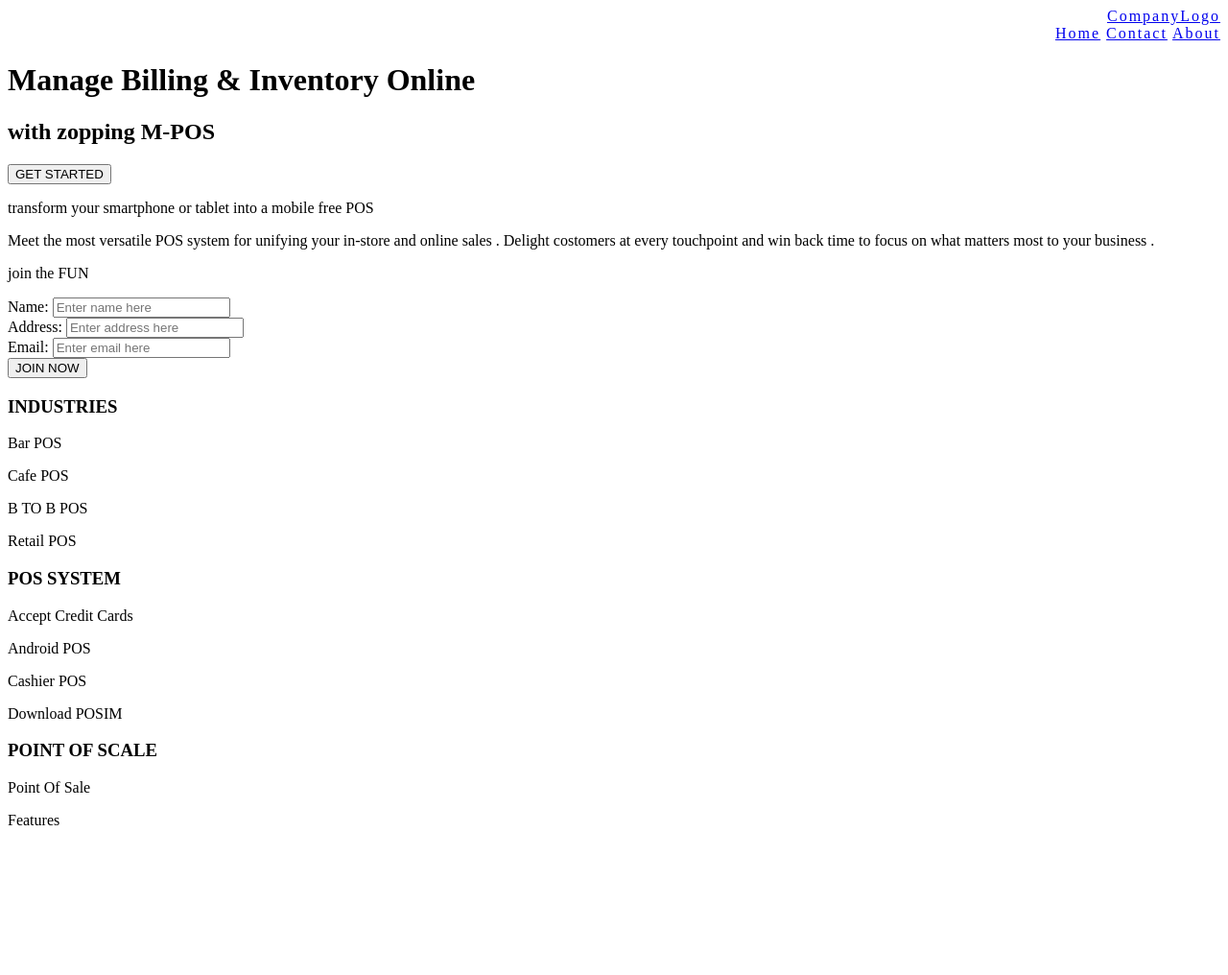
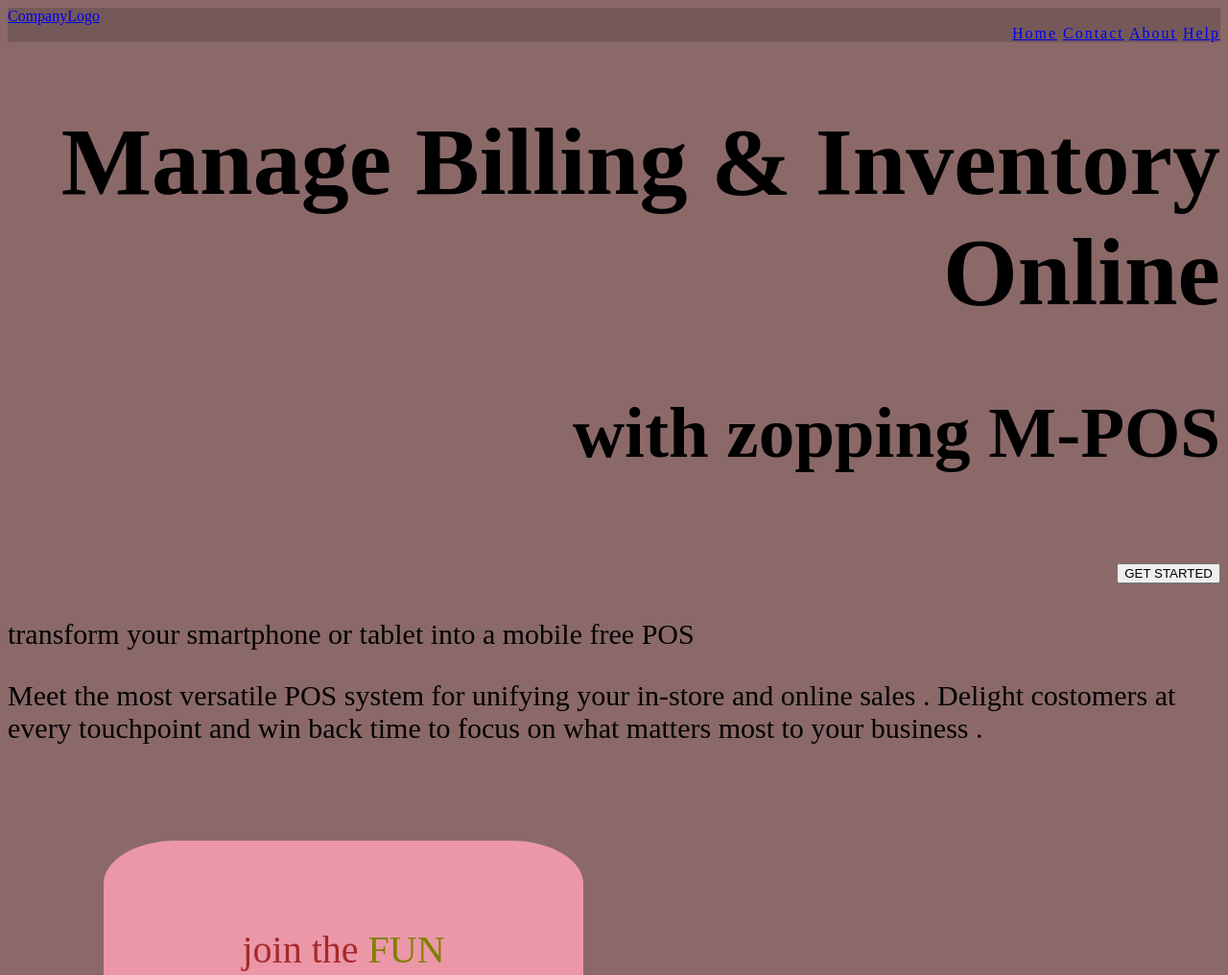
Before and after one commit to shivam1470/product-landing-page, a plain HTML site: page index.html in a window 1280 px wide. Shown: the top 1016 px of the page at 96% size. Before the commit the page ends 880 px from the top, so only its background shows below. Drawn offline with Linux system fonts and the light colour scheme.

Commit message:
non-final

```diff
--- a/index.html
+++ b/index.html
@@ -10,13 +10,14 @@
 <div class="header">
     <a href="#default" class="logo">CompanyLogo</a>
     <div class="header-right">
-        <a class="active" href="#home">Home</a>
+        <a href="#home">Home</a>
         <a href="#contact">Contact</a>
         <a href="#about">About</a>
+        <a href="#help">Help</a>
     </div>
 </div>
 
-<body>
+<body class="bg">
     <div class="f1">
         <h1>Manage Billing & Inventory Online</h1>
         <h2>with zopping M-POS</h2>
@@ -29,11 +30,12 @@
             Delight costomers at every touchpoint and win back time to focus on what
             matters most to your business .</p>
     </div>
+    <div>
         <div class="f3">
-        <p> join the FUN</p>
+            <p> join the <span style="color: olive;">FUN</span> </p>
 
         </div>
-    <div>
+        <div class="entry">
             <div>
                 <label id="name-label" for="name">Name:</label>
                 <input type="text" required id="name" name="user_name" placeholder="Enter name here">
@@ -49,30 +51,30 @@
             <button>JOIN NOW</button>
         </div>
 
-</body>
-<footer>
+
+
         <div class="f4">
-        <h3>INDUSTRIES</h3>
-        <p> Bar POS</p>
-        <p> Cafe POS</p>
-        <p> B TO B POS</p>
-        <p> Retail POS</p>
+            <p>INDUSTRIES
+                Bar POS Cafe POS B TO B POS Retail POS </p>
 
-    </div>
-    <div>
-        <h3>POS SYSTEM</h3>
-        <p>Accept Credit Cards</p>
-        <p>Android POS</p>
-        <p>Cashier POS</p>
-        <p>Download POSIM </p>
 
-    </div>
-    <div>
-        <h3>POINT OF SCALE</h3>
-        <p>Point Of Sale</p>
-        <p>Features</p>
+            <p>POS SYSTEM
+                Accept Credit Cards
+                Android POS
+                Cashier POS
+                Download POSIM</p>
+
+
+
+            <p>POINT OF SCALE
+                Point Of Sale
+                Features</p>
         </div>
 
+</body>
+<footer class="btm">
+    <p>Privacy Policy </p>
+    <p>Made with ❤️️ in India</p>
 </footer>
 
 </html>
--- a/style.css
+++ b/style.css
@@ -1,4 +1,73 @@
 .header {
+    background-color: rgb(117, 89, 89);
+    padding: 0%;
+    margin: 0%;
+}
+.bg {
+    background-color:#8b6969;
+}
+.header-right {
+
+    text-size-adjust: 10px;
+    letter-spacing: 2px;
     text-align: end;
-    letter-spacing: 2px;
 }
+.f1 {
+    font-family: Poppins;
+font-style: normal;
+font-weight: bold;
+font-size: 50px;
+
+text-align: end;
+
+color: black;
+}
+.f2 {
+    text-decoration: brown;
+font-size: 30px;
+
+
+}
+
+.f3 {
+
+    font-size: 40px;
+    color:  brown;
+    background-color: rgb(235, 151, 168);
+    width: 400px;
+    height: 200px;
+    text-align: center;
+    margin:100px;
+    padding: 50px;
+    border-radius: 15%;
+}
+.entry {
+    float: right;
+font-size: 30px;
+    color: black;
+    background-color: rgb(102, 102, 102);
+    width: 400px;
+    height: 200px;
+    text-align: center;
+    margin-right: 100px;
+    padding: 50px;
+    border-radius: 15%;
+}
+.f4 {
+
+    color: black;
+    font-size: 20px;
+    background-color: #775a5a;
+    bottom: 0px;
+    width: 100%;
+    height: 100px;
+    margin: auto;
+    text-align: center;
+
+}
+
+.btm {
+
+    text-align: center;
+background: rgba(0, 0, 0, 0.28);
+}
```
Lines whose indentation alone changed are shown as unchanged.
